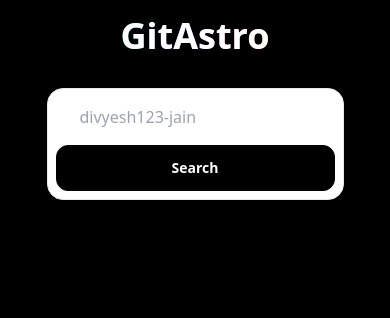
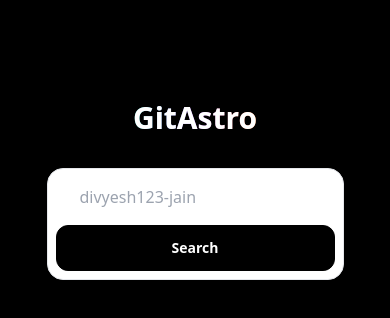
Before and after one commit to divyesh123-jain/GitAstro, a Next.js app: page / in a window 390 px wide. Shown: the top 318 px of the page. Built offline with nearby package versions, Linux system fonts and the light colour scheme.

Commit message:
fixing ui bug

```diff
--- a/src/app/page.tsx
+++ b/src/app/page.tsx
@@ -32,11 +32,11 @@
 
   return (
     <div
-      className={`min-h-screen bg-black text-white w-full font-sans p-4 flex flex-col items-center  transition-all duration-300 ${
-        horoscope ? 'pt-[100px]' : 'pt-[100px]]'
+      className={`min-h-screen bg-black text-white w-full font-sans p-4 flex flex-col items-center transition-all duration-300 ${
+        horoscope ? 'pt-[80px]' : 'pt-[100px]'
       }`}
     >
-      <h1 className='text-white text-4xl sm:text-5xl md:text-6xl lg:text-7xl xl:text-[7.5rem] font-bold animate-text bg-gradient-to-r from-teal-500 via-purple-500 to-orange-500 bg-clip-text text-transparent font-black text-center max-w-[90%] lg:max-w-3xl mx-auto'>
+      <h1 className='text-white text-3xl sm:text-4xl md:text-5xl lg:text-6xl xl:text-[7.5rem] font-bold animate-text bg-gradient-to-r from-teal-500 via-purple-500 to-orange-500 bg-clip-text text-transparent font-black text-center max-w-[90%] lg:max-w-3xl mx-auto'>
         GitAstro
       </h1>
       <HoroscopeForm onSubmit={handleSubmit} />
@@ -48,9 +48,11 @@
           <div className='h-8 w-8 bg-white rounded-full animate-bounce'></div>
         </div>
       ) : (
-        horoscope &&
-        <div className='flex flex-col w-[400px]'><HoroscopeResult horoscope={horoscope} />
-        </div>
+        horoscope && (
+          <div className='flex flex-col w-full max-w-[90%] sm:max-w-md mt-6'>
+            <HoroscopeResult horoscope={horoscope} />
+          </div>
+        )
       )}
     </div>
   );
```
